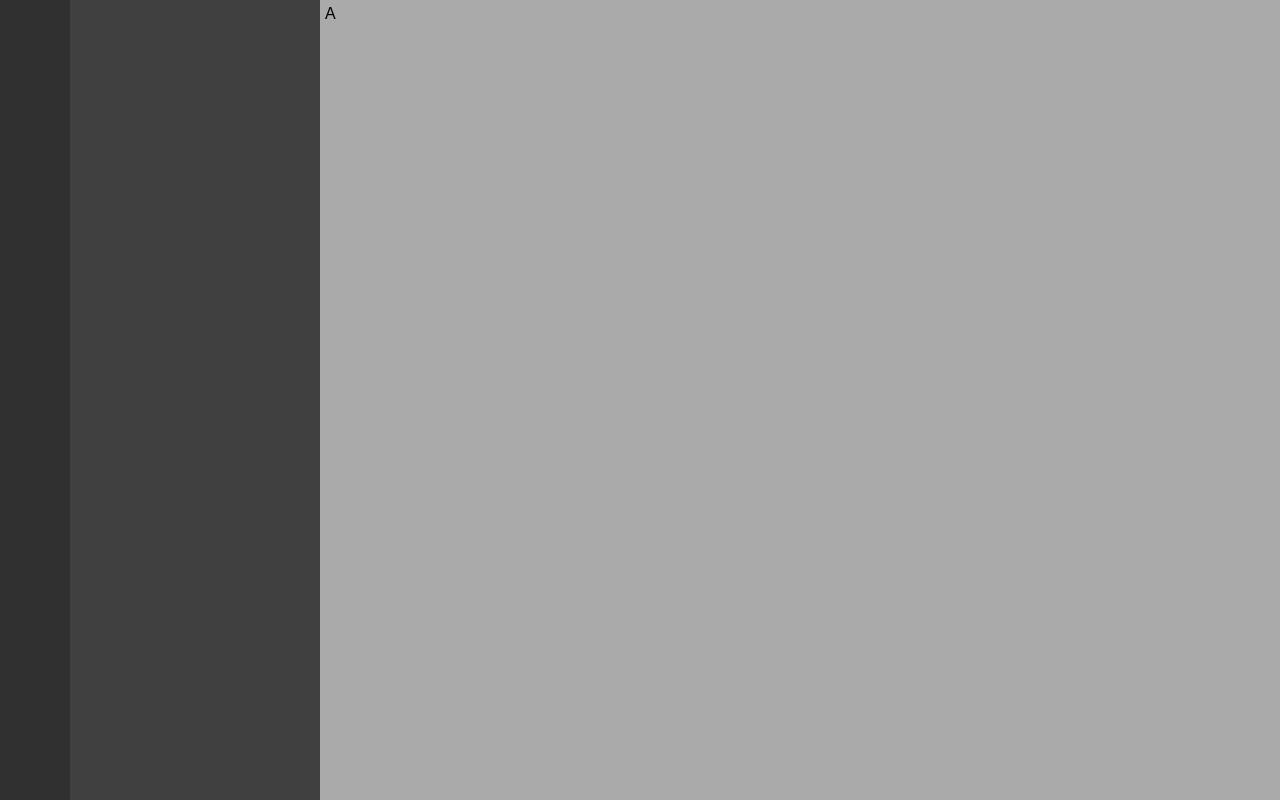
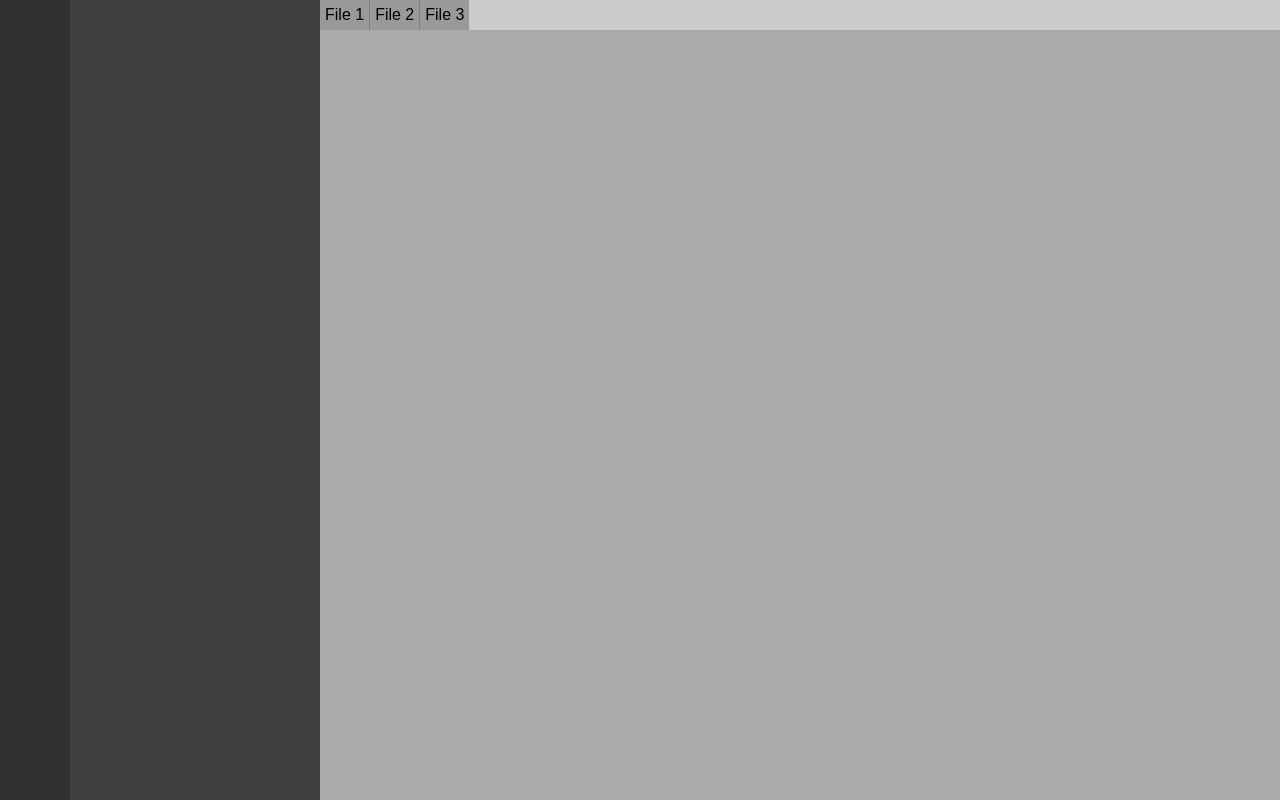
Before and after one commit to Lasse-Tom-Lang/ide, a React (Vite) app: page / in a window 1280 px wide. Built offline with nearby package versions, Linux system fonts and the light colour scheme.

Commit message:
Added file tabs

```diff
--- a/src/App.tsx
+++ b/src/App.tsx
@@ -10,8 +10,21 @@ const App: React.FC = () => {
       <div id="filesystem">
 
       </div>
-      <main contentEditable="true">
-        A
+      <main>
+        <div className="tabList">
+          <div className="tab">
+            File 1
+          </div>
+          <div className="tab">
+            File 2
+          </div>
+          <div className="tab">
+            File 3
+          </div>
+        </div>
+        <div className="textField" contentEditable="true" spellCheck="false">
+
+        </div>
       </main>
     </>
   )
--- a/src/style.scss
+++ b/src/style.scss
@@ -33,13 +33,43 @@ nav {
 }
 
 main {
-  height: calc(100vh - 10px);
-  background-color: #AAAAAA;
+  flex: 1 0 auto;
+  display: flex;
+  flex-direction: column;
+}
+
+.textField {
   outline: 0;
   padding: 5px;
   overflow: scroll;
   white-space: nowrap;
   text-overflow: ellipsis;
-  flex: 1 0 auto;
+  background-color: #AAAAAA;
+  width: 100%;
+  height: calc(100vh - 40px);
+}
+
+.tabList {
+  height: 30px;
+  width: 100%;
   display: flex;
+  background-color: #CCCCCC;
 }
+
+.tab {
+  height: 30px;
+  background-color: #999999;
+  padding-inline: 5px;
+  border-left: 1px solid grey;
+  display: grid;
+  place-content: center;
+  cursor: pointer;
+
+  &:hover {
+    background-color: #888888;
+  }
+}
+
+.tab:first-of-type {
+  border-left: 0;
+}
```
Also changed, not shown: 1 other file (tests, documents, lock files or other folders).
